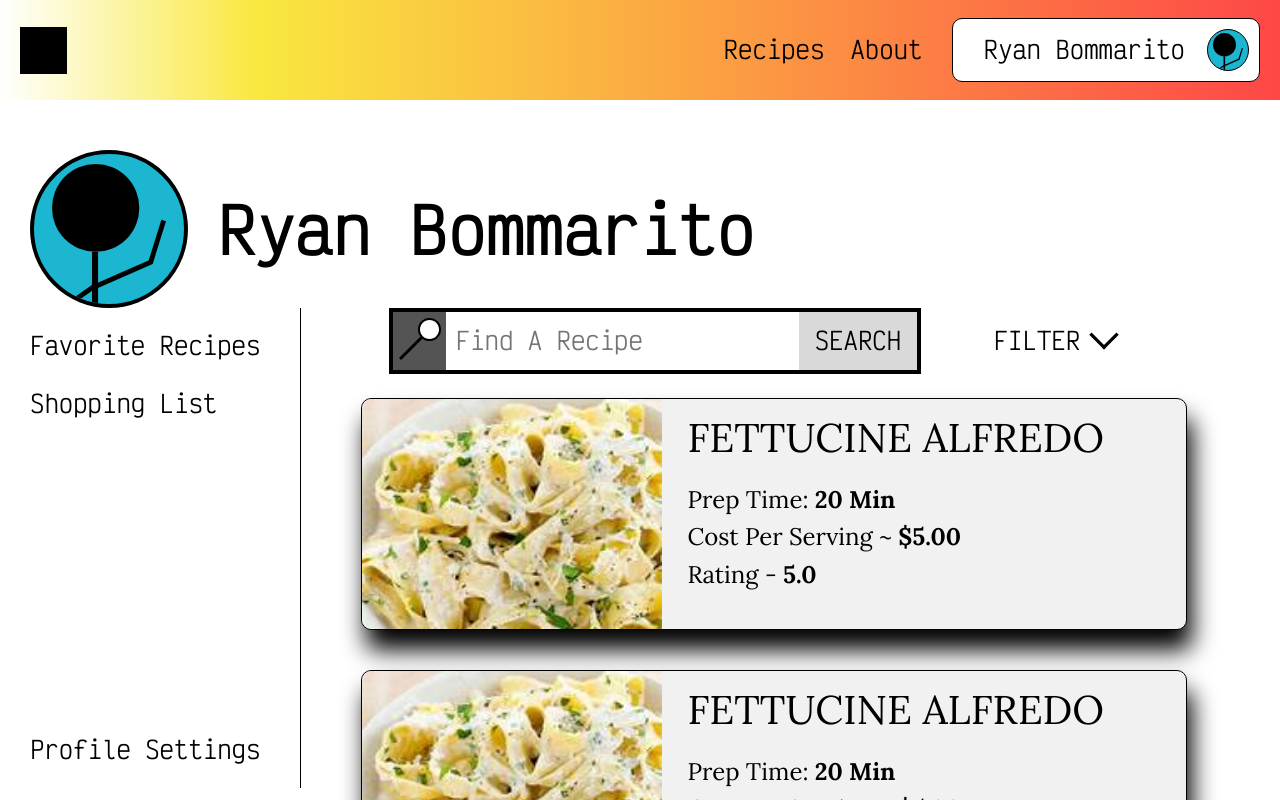
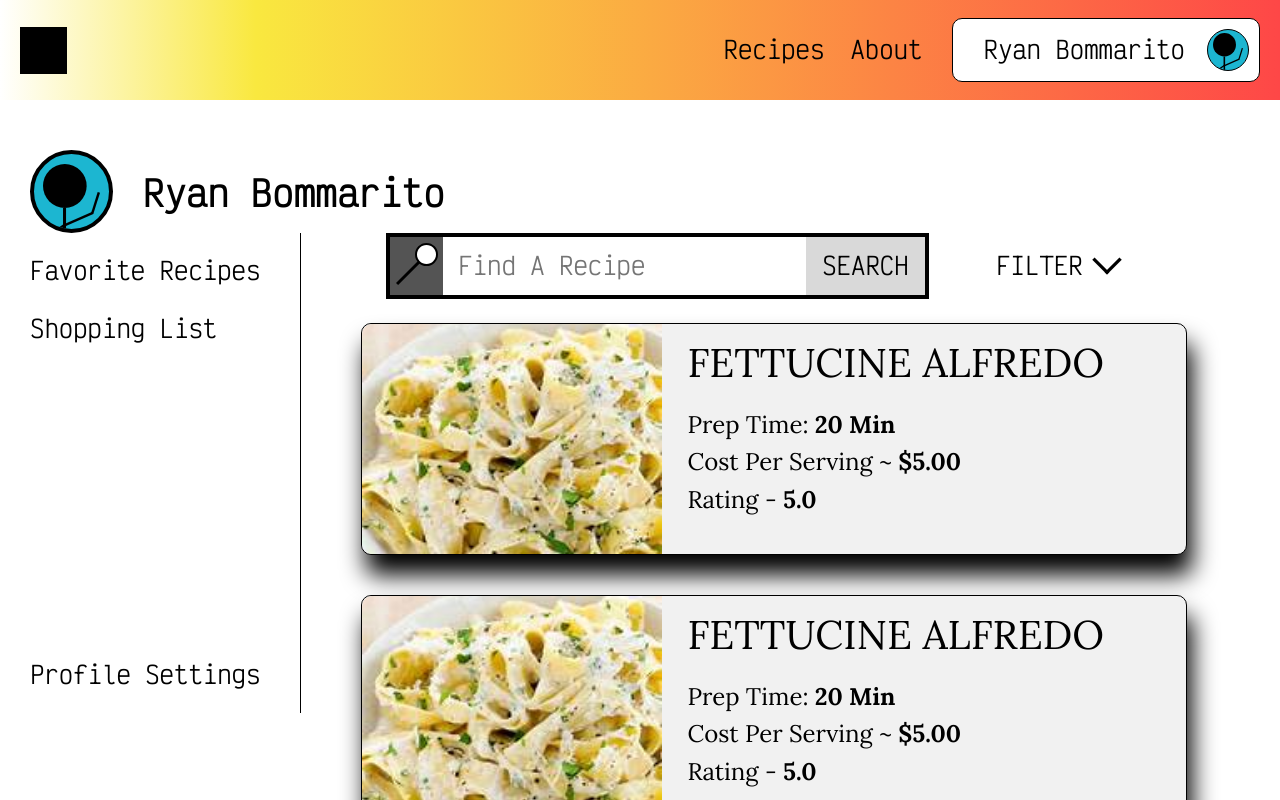
Before and after one commit to RyBCreates/food-finder, a React (Vite) app: page /#/profile/favorite-recipes in a window 1280 px wide. Shown: the top 800 px of the page. Built offline with nearby package versions, Linux system fonts and the light colour scheme.

Commit message:
Adjusted Font sizes of titles and made User Info in Profile section smaller

```diff
--- a/src/components/App/App.css
+++ b/src/components/App/App.css
@@ -2,6 +2,7 @@
   background-color: #fff;
   margin: 0;
   max-width: 1440px;
+  height: 100vh;
   text-wrap: nowrap;
   font-size: 24px;
   font-family: "VictorMono", Courier, monospace;
--- a/src/components/App/App.jsx
+++ b/src/components/App/App.jsx
@@ -30,7 +30,7 @@ function App() {
               <Route path="profile-settings" element={<ProfileSettings />} />
             </Route>
           </Routes>
-          {/* <Footer /> */}
+          <Footer />
         </div>
       </div>
     </HashRouter>
--- a/src/components/FavoriteRecipes/FavoriteRecipes.css
+++ b/src/components/FavoriteRecipes/FavoriteRecipes.css
@@ -12,6 +12,5 @@
   display: flex;
   flex-direction: column;
   gap: 40px;
-  list-style: none;
   padding: 0;
 }
--- a/src/components/Footer/Footer.css
+++ b/src/components/Footer/Footer.css
@@ -1,9 +1,4 @@
 .footer {
-  position: absolute;
-  z-index: 10;
-  bottom: 0;
-  left: 0;
-  right: 0;
   display: flex;
   justify-content: center;
   align-items: center;
--- a/src/components/Home/Home.css
+++ b/src/components/Home/Home.css
@@ -21,6 +21,7 @@
   background-clip: text;
   color: transparent;
   letter-spacing: 20px;
+  font-size: 65px;
   font-weight: 500;
   margin: 0;
   padding: 200px 30px 0 15px;
@@ -39,8 +40,8 @@
 }
 
 .home__subtext {
-  font-size: 48px;
-  margin: 0;
+  font-size: 46px;
+  margin: 0 0 0 20px;
 }
 
 .home__button {
--- a/src/components/Instructions/Instructions.css
+++ b/src/components/Instructions/Instructions.css
@@ -7,7 +7,7 @@
 
 .instructions__title {
   padding: 0 140px;
-  font-size: 64px;
+  font-size: 36px;
   margin: 0;
   text-wrap: wrap;
   text-align: center;
--- a/src/components/Profile/Profile.css
+++ b/src/components/Profile/Profile.css
@@ -11,8 +11,8 @@
 
 .profile__avatar-wrapper {
   border: 4px solid black;
-  width: 150px;
-  height: 150px;
+  width: 75px;
+  height: 75px;
   border-radius: 50%;
   overflow: hidden;
   background-color: #1cb6d1;
@@ -29,7 +29,7 @@
 }
 
 .profile__username {
-  font-size: 64px;
+  font-size: 36px;
   margin: 0;
 }
 
--- a/src/components/ProfileSettings/ProfileSettings.css
+++ b/src/components/ProfileSettings/ProfileSettings.css
@@ -5,6 +5,7 @@
 .profile-settings__title {
   padding: 30px 0 40px 60px;
   margin: 0;
+  font-size: 32px;
 }
 
 .profile-settings__form {
--- a/src/components/RecipeCard/RecipeCard.css
+++ b/src/components/RecipeCard/RecipeCard.css
@@ -10,6 +10,11 @@
   box-shadow: 5px 20px 25px 0;
   padding-right: 24px;
   height: 230px;
+}
+
+.card:hover {
+  cursor: pointer;
+  transform: scale(1.01);
 }
 
 .card__image {
--- a/src/components/Recipes/Recipes.css
+++ b/src/components/Recipes/Recipes.css
@@ -4,7 +4,7 @@
 
 .recipes__title {
   max-width: 856px;
-  font-size: 57px;
+  font-size: 48px;
   margin: 0;
   padding: 0 30px 20px 30px;
   border-bottom: 1px solid black;
--- a/src/components/SearchBar/SearchBar.css
+++ b/src/components/SearchBar/SearchBar.css
@@ -15,7 +15,7 @@
 }
 
 .search-bar__input {
-  padding: 10px;
+  padding: 10px 15px;
   border: none;
 }
 
--- a/src/components/ShoppingList/ShoppingList.css
+++ b/src/components/ShoppingList/ShoppingList.css
@@ -5,6 +5,7 @@
 .shopping-list__title {
   padding: 30px 0 40px 60px;
   margin: 0;
+  font-size: 32px;
 }
 
 .shopping-list__list {
```
